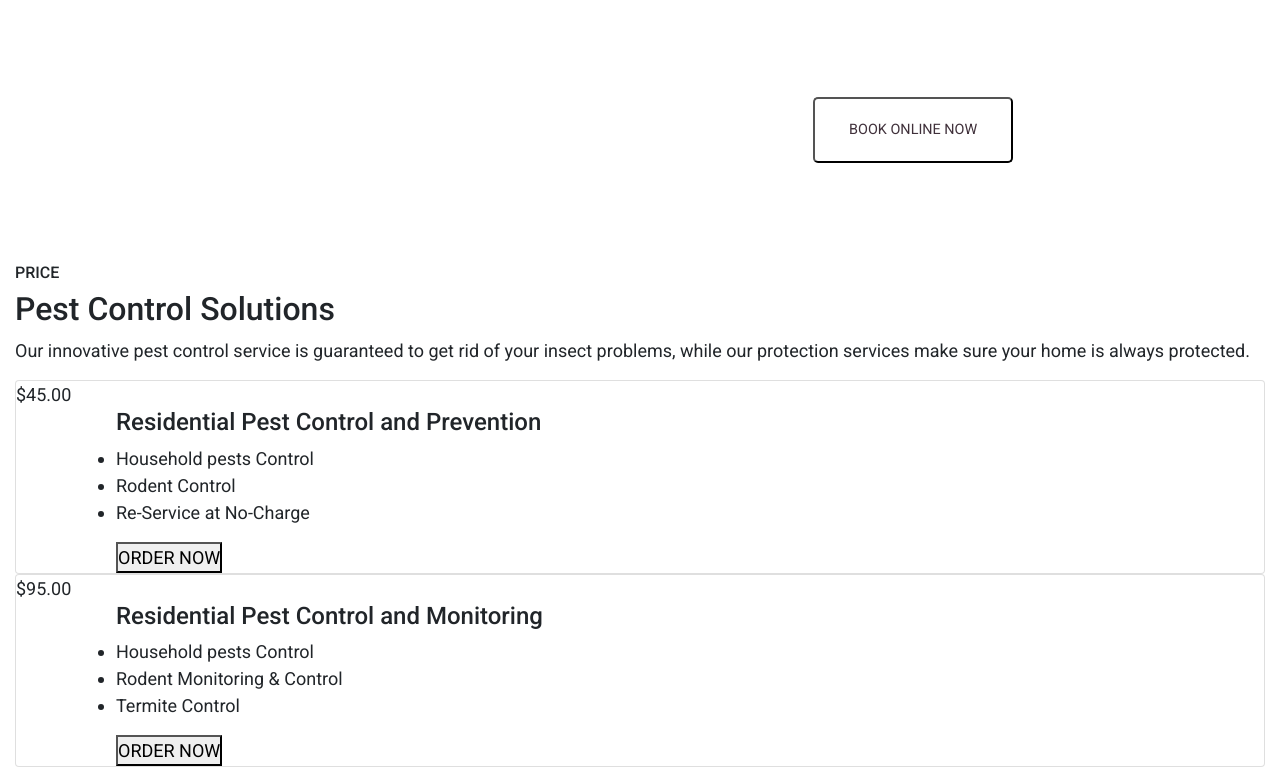
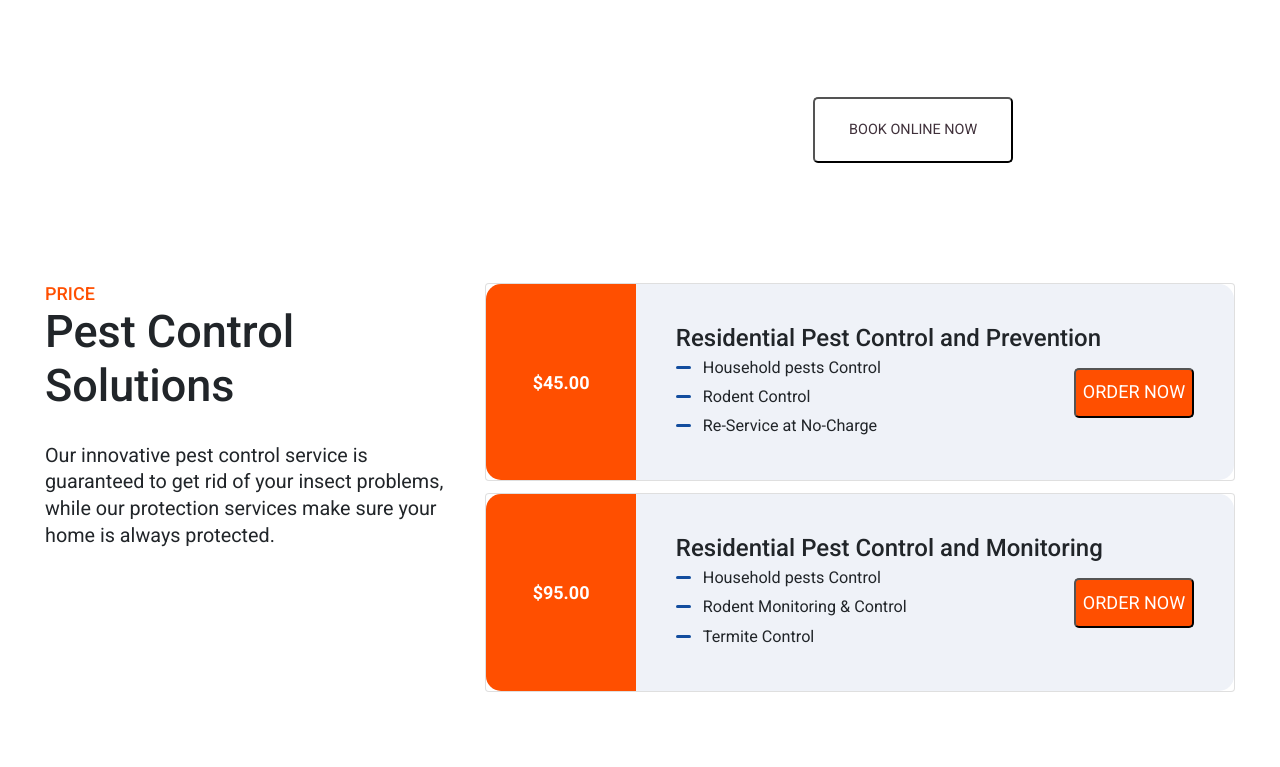
Before and after one commit to pixelPerfectTech/Tiam, a website: page index.html in a window 1280 px wide. Shown: the part 1031-1798 px from the top of the page. After the commit the page ends 1765 px from the top, so only its background shows below. Drawn offline with nearby package versions, Linux system fonts and the light colour scheme.

Commit message:
style 'pest control solutions' section, include responsiveness

```diff
--- a/css/style.css
+++ b/css/style.css
@@ -169,3 +169,125 @@ section.promo {
     }
 }
 /************* 10% off ends *************/
+
+
+/******** Pest control solutions started ********/
+section.solutions * {
+  padding: 0;
+  margin: 0;
+  box-sizing: border-box;
+}
+section.solutions {
+  margin: 30px 0;
+}
+.solutions header h6 {
+  color: #ff4f00;
+}
+.solutions header h2 {
+  margin-bottom: 10px;
+}
+.solutions .description {
+  line-height: 1.35;
+  margin-bottom: 10px;
+}
+.solutions .card {
+  display: grid;
+  grid-template-columns: 20% 1fr;
+  align-items: center;
+  margin-bottom: 12px;
+}
+.card .left {
+  height: 100%;
+  color: white;
+  display: flex;
+  font-weight: 900;
+  align-items: center;
+  justify-content: center;
+  background-color: #ff4f00;
+  border-radius: 15px 0 0 15px;
+}
+.card .right {
+  padding: 20px;
+  line-height: 1.5;
+  border-radius: 0 15px 15px 0;
+  background-color: #eff2f8;
+  height: 95%;
+}
+.pc-services ul li {
+  display: flex;
+  align-items: center;
+  justify-content: flex-start;
+}
+.right .dash {
+  display: inline-block;
+  width: 18px;
+  height: 3px;
+  margin-right: 12px;
+  border-radius: 10px;
+  background-color: #124d9e;
+}
+button.order-now {
+  width: 120px;
+  height: 50px;
+  display: block;
+  color: white;
+  cursor: pointer;
+  border-radius: 5px;
+  margin: 12px auto 20px;
+  background-color: #ff4f00;
+}
+button.order-now:hover {
+  color: #ff4f00;
+  background-color: #fff;
+  border: 2px solid #ff4f00;
+}
+@media screen and (min-width: 768px) {
+  section.solutions {
+    display: grid;
+    grid-template-columns: 30% 2% 1fr;
+  }
+  .solutions .description {
+    font-size: 1.1em;
+  }
+  .head {
+    padding-right: 20px;
+  }
+  .cards {
+    grid-column: 3/4;
+  }
+  .pc-services {
+    display: grid;
+    grid-template-columns: 1fr 120px;
+    align-items: center;
+  }
+  .card .right {
+    height: 100%;
+  }
+  .right .dash {
+    width: 15px;
+  }
+  .pc-services ul li {
+    font-size: 0.9em;
+  }
+}
+@media screen and (min-width: 1024px) {
+  section.solutions {
+    padding: 0 min(30px, 80px);
+    grid-template-columns: 35% 2% 1fr;
+  }
+  .solutions h2 {
+    font-size: 2.5em;
+  }
+  .solutions header {
+    margin-bottom: 30px;
+  }
+  .solutions h6 {
+    font-size: 1em;
+  }
+  .card .right {
+    padding: 40px;
+    line-height: 1.8;
+  }
+}
+
+/******** Pest control solutions ended ********/
```
